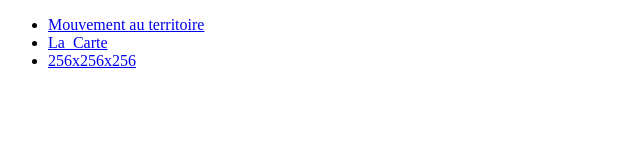
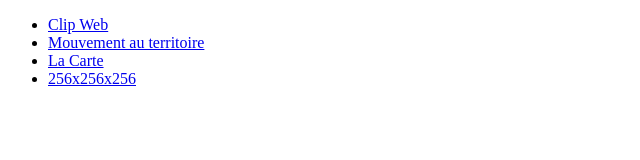
Before and after one commit to stluc-an/stluc-an.github.io, a plain HTML site: page index.html in a window 1280 px wide. Shown: the whole page, without its empty margins (0-640 px from the left). Drawn offline with Linux system fonts and the light colour scheme.

Commit message:
clip web

```diff
--- a/index.html
+++ b/index.html
@@ -6,19 +6,26 @@
 <body>
 	<ul>
 		<li>
+			<a href="https://stluc-an.github.io/20_21_AN1_clipWeb/">
+				Clip Web
+			</a>
+		</li>
+		<li>
 			<a href="https://stluc-an.github.io/20_21_AN1_mouvement_au_territoire/">
 				Mouvement au territoire
 			</a>
 		</li>
 		<li>
 			<a href="https://stluc-an.github.io/19-20_AN1_la-carte/">
-				La_Carte
+				La Carte
 			</a>
-		</li><li>
+		</li>
+		<li>
 			<a href="https://stluc-an.github.io/19-20_AN1_256x256x256/">
 				256x256x256
 			</a>
 		</li>
+
 	</ul>
 </body>
 </html>
```
